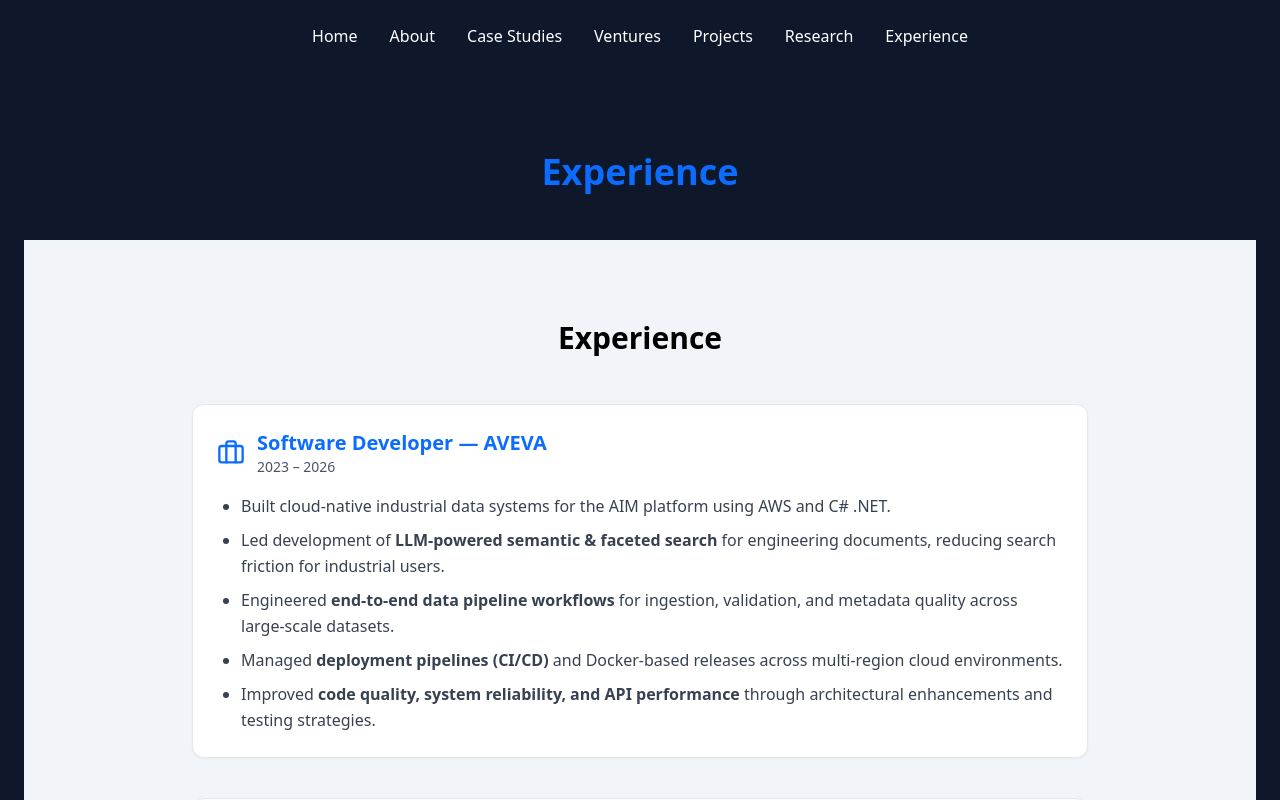
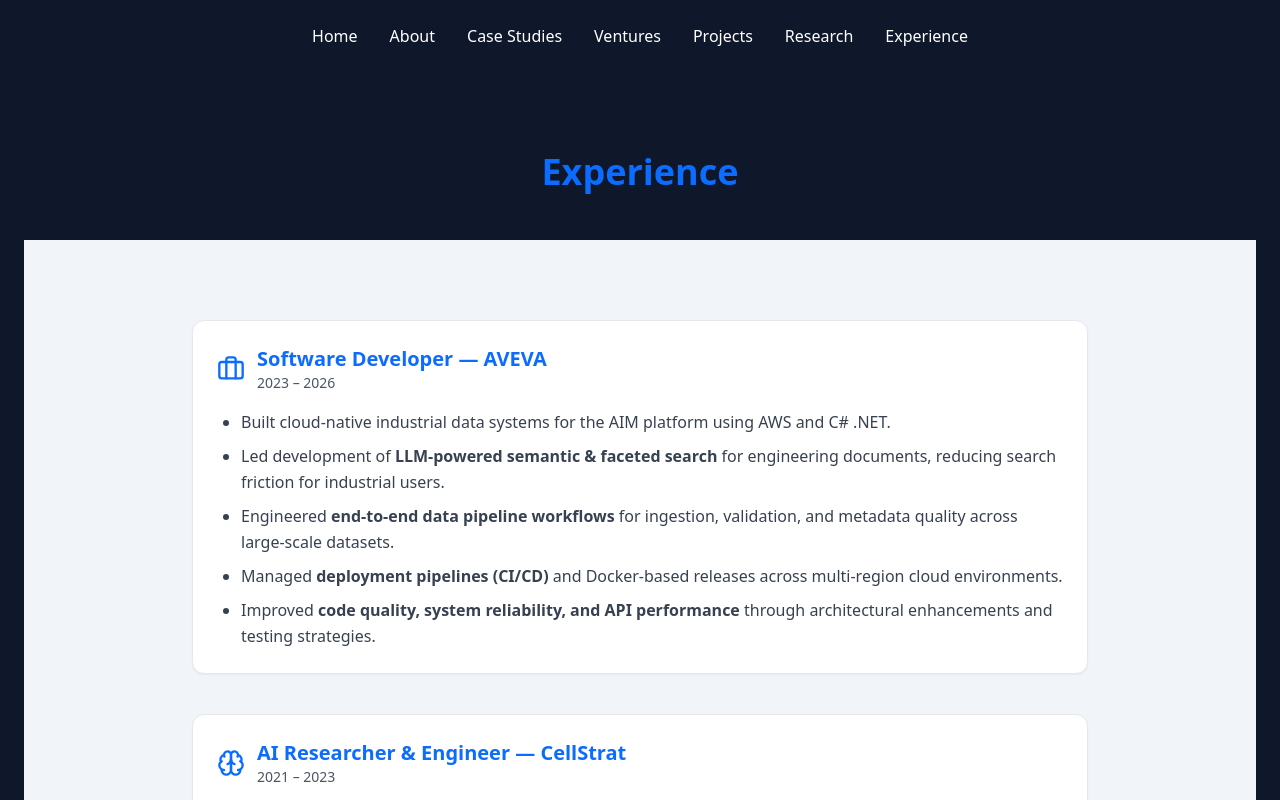
Before and after one commit to shashank-dj/Portfolio, a React (Vite) app: page /experience in a window 1280 px wide. Shown: the top 800 px of the page. Built offline with nearby package versions, Linux system fonts and the light colour scheme.

Commit message:
Update Experience.jsx

```diff
--- a/src/components/Experience.jsx
+++ b/src/components/Experience.jsx
@@ -4,7 +4,6 @@
 export default function Experience() {
   return (
     <section className="py-20 px-6 bg-light">
-      <h2 className="text-3xl font-bold text-center mb-12 text-black">Experience</h2>
 
       <div className="max-w-4xl mx-auto space-y-10">
 
```
